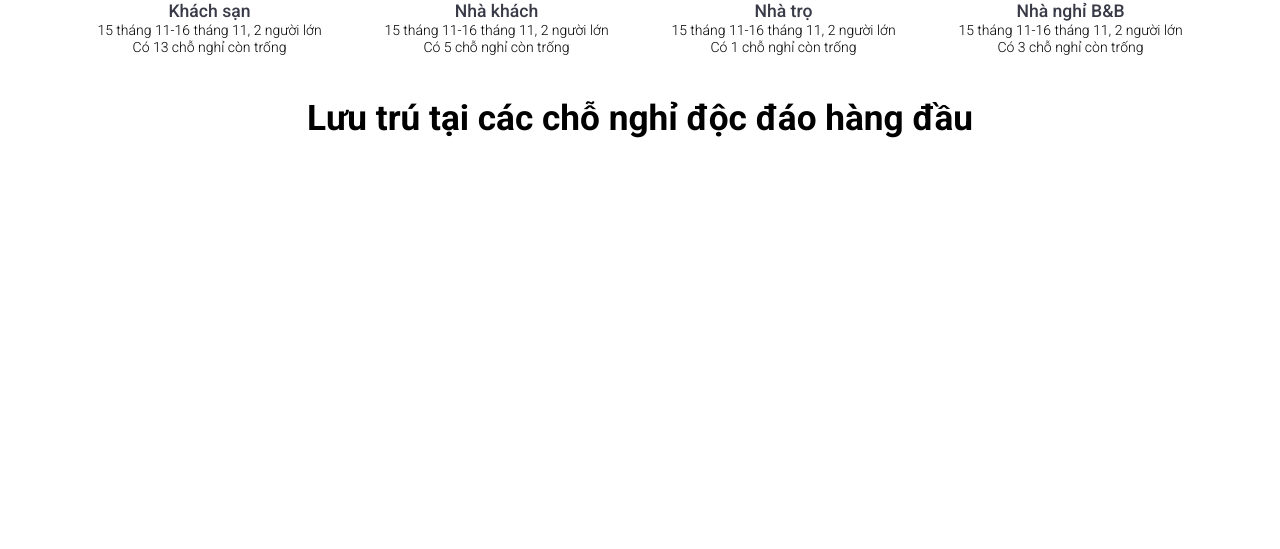
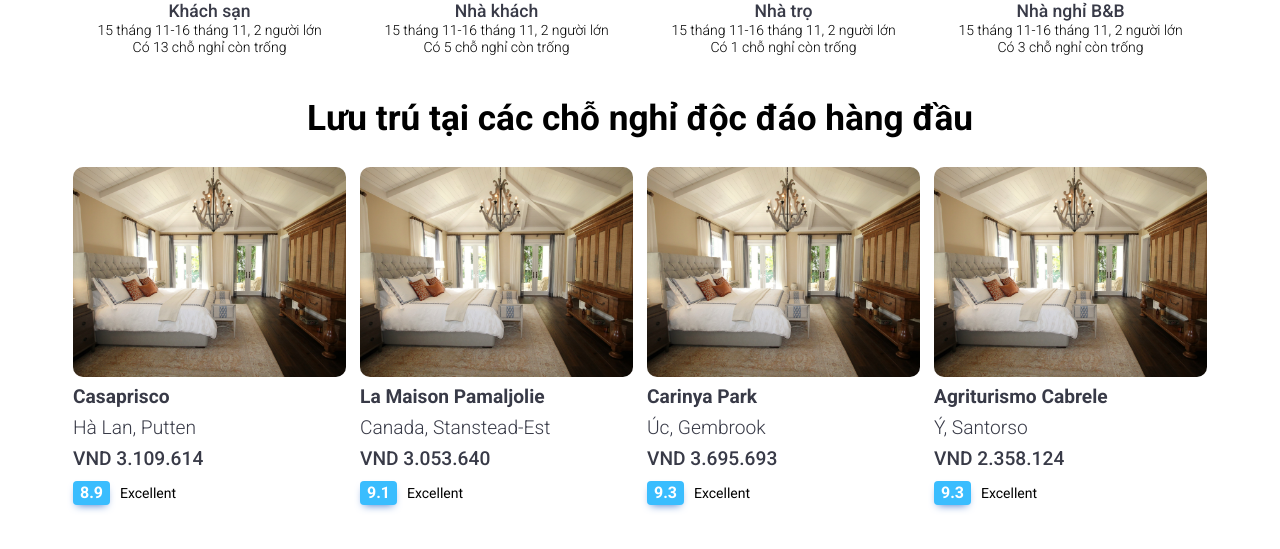
Before and after one commit to nguyen8amk1/DoAnWebBookingKhachSan, a React (Create React App) app in the folder client/: page / in a window 1280 px wide. Shown: the part 1887-2436 px from the top of the page. Built offline with nearby package versions, Linux system fonts and the light colour scheme; a web font is replaced by a local one.

Commit message:
UI feature properties complete

```diff
--- a/client/src/components/Homepage/Featured__properties.js
+++ b/client/src/components/Homepage/Featured__properties.js
@@ -4,8 +4,58 @@ import "../../style/Homepage/Featured__properties.scss";
 const Featured__properties = () => {
     return(
         <div className="feature__property-container">
-            <div className="property-text">
+            <div className="feature-property-text">
                 <h1>Lưu trú tại các chỗ nghỉ độc đáo hàng đầu</h1>
+            </div>
+
+            <div className="feature__property">
+                <div className="feature__property-item">
+                    <img src="/hotel-room.jpg" alt="" className="fp-img" />
+                    <span className="fp-name">Casaprisco</span>
+                    <span className="fp-city">Hà Lan, Putten</span>
+                    <span className="fp-price">VND 3.109.614</span>
+
+                    <div className="fp-rating">
+                        <button type="button" class="btn btn-primary">8.9</button>
+                        <span>Excellent</span>
+                    </div>
+                </div>
+
+                <div className="feature__property-item">
+                    <img src="/hotel-room.jpg" alt="" className="fp-img" />
+                    <span className="fp-name">La Maison Pamaljolie</span>
+                    <span className="fp-city">Canada, Stanstead-Est</span>
+                    <span className="fp-price">VND 3.053.640</span>
+
+                    <div className="fp-rating">
+                        <button type="button" class="btn btn-primary">9.1</button>
+                        <span>Excellent</span>
+                    </div>
+                </div>
+
+                <div className="feature__property-item">
+                    <img src="/hotel-room.jpg" alt="" className="fp-img" />
+                    <span className="fp-name">Carinya Park</span>
+                    <span className="fp-city">Úc, Gembrook</span>
+                    <span className="fp-price">VND 3.695.693</span>
+
+                    <div className="fp-rating">
+                        <button type="button" class="btn btn-primary">9.3</button>
+                        <span>Excellent</span>
+                    </div>
+                </div>
+
+                <div className="feature__property-item">
+                    <img src="/hotel-room.jpg" alt="" className="fp-img" />
+                    <span className="fp-name">Agriturismo Cabrele</span>
+                    <span className="fp-city">Ý, Santorso</span>
+                    <span className="fp-price">VND 2.358.124</span>
+
+                    <div className="fp-rating">
+                        <button type="button" class="btn btn-primary">9.3</button>
+                        <span>Excellent</span>
+                    </div>
+                </div>
             </div>
         </div>
     )
--- a/client/src/style/Homepage/Featured__properties.scss
+++ b/client/src/style/Homepage/Featured__properties.scss
@@ -2,5 +2,65 @@
 	position: absolute;
 	width: 100%;
 	top: 1984px;
-	text-align: center;
+	text-align: start;
 }
+
+.feature-property-text{
+    h1 {
+        margin: 0 0 28px 0;
+		font-weight: 600;
+		font-size: 2.2rem;
+        text-align: center;
+	}
+}
+
+.feature__property{
+    cursor: pointer;
+    display: flex;
+    justify-content: center;
+    gap: 14px;
+}
+
+.feature__property-item{
+	width: 273px;
+	justify-content: center;
+    display: flex;
+    flex-direction: column;
+}
+
+.fp-img{
+    border-radius: 10px;
+	width: 273px;
+	height: 210px;
+	object-fit: cover;
+}
+
+.fp-name,
+.fp-city,
+.fp-price{
+    margin: 8px 0 0 0;
+    font-size: 1.2rem;
+    color: var(--neutral-2);
+    font-weight: 600;
+}
+
+.fp-city{
+    font-weight: 300;
+}
+
+.fp-price{
+font-weight: 500;
+}
+
+.fp-rating{
+    >span{
+        font-size: 14px;
+    }
+    .btn {
+		background-color: var(--blue-main);
+		font-weight: 700;
+		font-size: 1rem;
+        padding: 0px 7px;
+        margin-right: 10px;
+	}
+}
```
